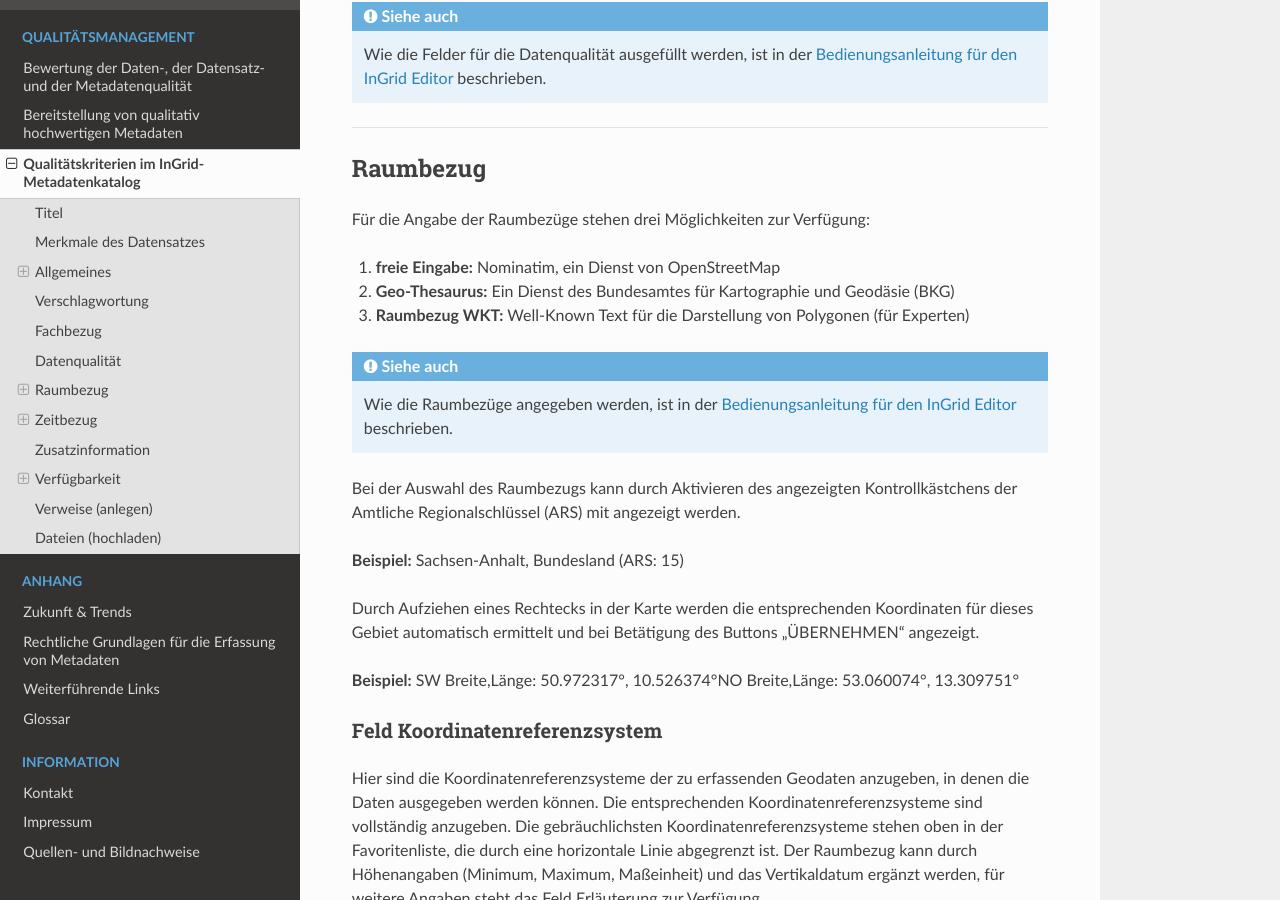
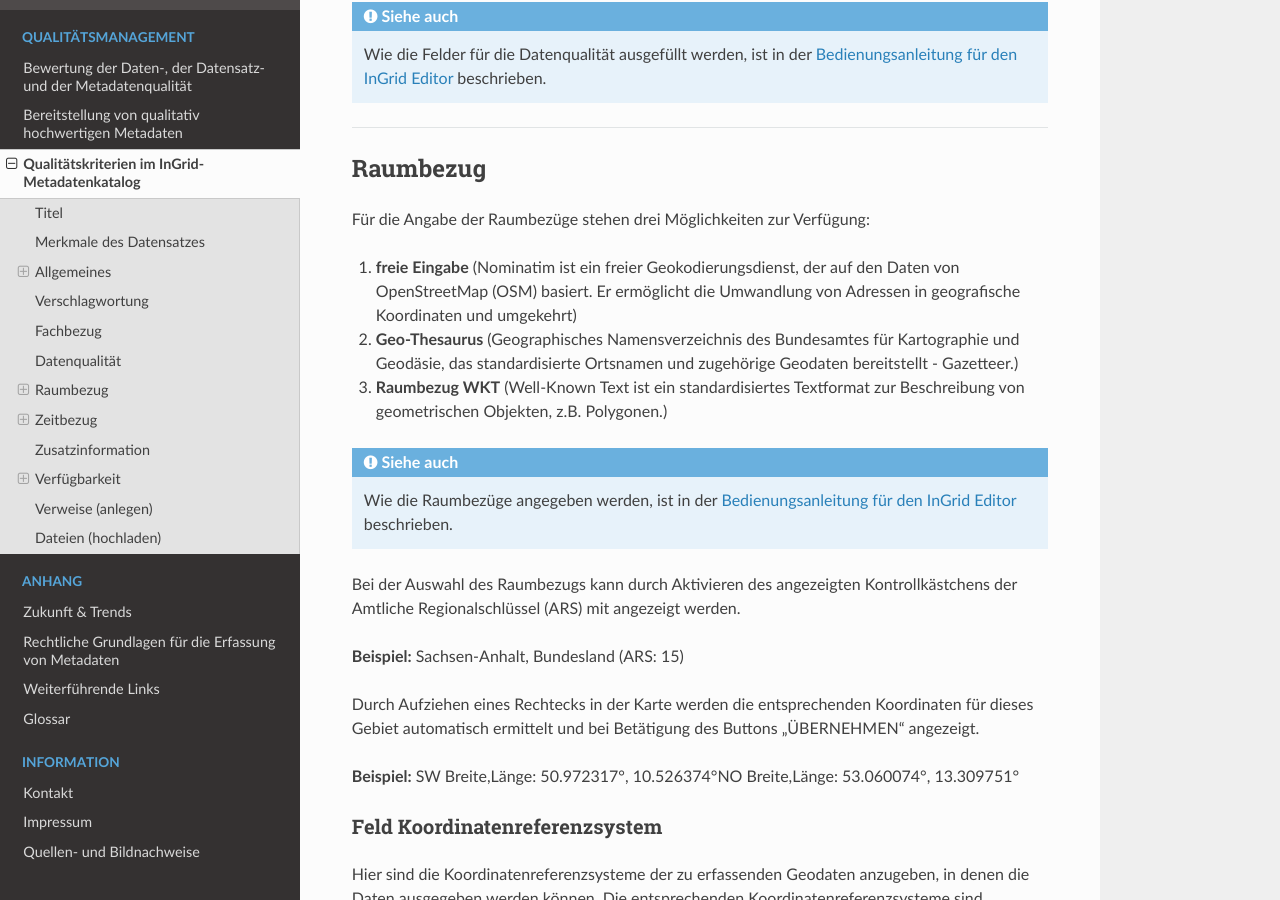
Before and after one commit to tomiwo/ingrid-mdk-st-high-quality-metadata, a Sphinx documentation site: the page built from docs/qualitaetsmanagement/metadatenschema-ige.rst, in a window 1280 px wide and 900 px high, scrolled down 3555 px. Built offline with Sphinx 7.4.7 and the Read the Docs theme 3.1.0, drawn with Linux system fonts in a browser that asks for light colours.

Commit message:
Update metadatenschema-ige.rst

```diff
--- a/docs/qualitaetsmanagement/metadatenschema-ige.rst
+++ b/docs/qualitaetsmanagement/metadatenschema-ige.rst
@@ -125,9 +125,9 @@ Raumbezug
 
 Für die Angabe der Raumbezüge stehen drei Möglichkeiten zur Verfügung:
 
-1. **freie Eingabe:** Nominatim, ein Dienst von OpenStreetMap
-2. **Geo-Thesaurus:** Ein Dienst des Bundesamtes für Kartographie und Geodäsie (BKG)
-3. **Raumbezug WKT:** Well-Known Text für die Darstellung von Polygonen (für Experten)
+1. **freie Eingabe** (Nominatim ist ein freier Geokodierungsdienst, der auf den Daten von OpenStreetMap (OSM) basiert. Er ermöglicht die Umwandlung von Adressen in geografische Koordinaten und umgekehrt)
+2. **Geo-Thesaurus** (Geographisches Namensverzeichnis des Bundesamtes für Kartographie und Geodäsie, das standardisierte Ortsnamen und zugehörige Geodaten bereitstellt - Gazetteer.)
+3. **Raumbezug WKT** (Well-Known Text ist ein standardisiertes Textformat zur Beschreibung von geometrischen Objekten, z.B. Polygonen.)
 
 .. seealso:: Wie die Raumbezüge angegeben werden, ist in der `Bedienungsanleitung  für den InGrid Editor <https://metaver-bedienungsanleitung.readthedocs.io/de/latest/ingrid-editor/erfassung/erfassung-metadaten.html#abschnitt-raumbezug>`_ beschrieben.
 
```
